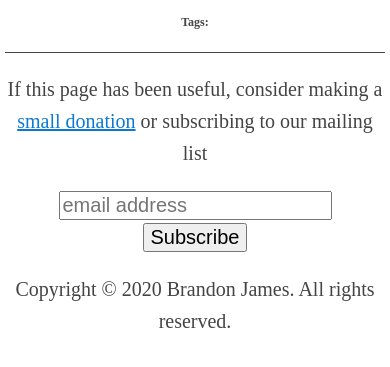
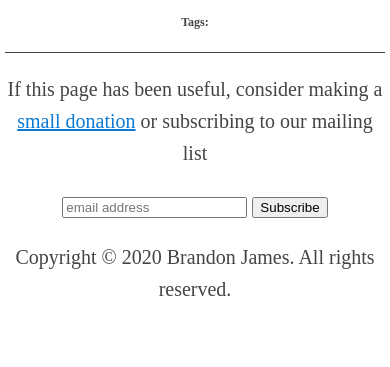
Before and after one commit to bjames/ntn, a Flask app: page / in a window 390 px wide. Shown: the part 52-419 px from the top of the page. Run offline with Flask 2, Linux system fonts and the light colour scheme; parts of the project's set-up code (start-up, migrations or seed data) failed here and were passed over.

Commit message:
removing default font size of 1em for mobile

```diff
--- a/static/notes-core.css
+++ b/static/notes-core.css
@@ -274,10 +274,6 @@ a {
         padding: 5px;
     }
 
-    * {
-        font-size: 1em;
-    }
-
     .content img {
         max-width: 90vw;
         margin: auto;
```
